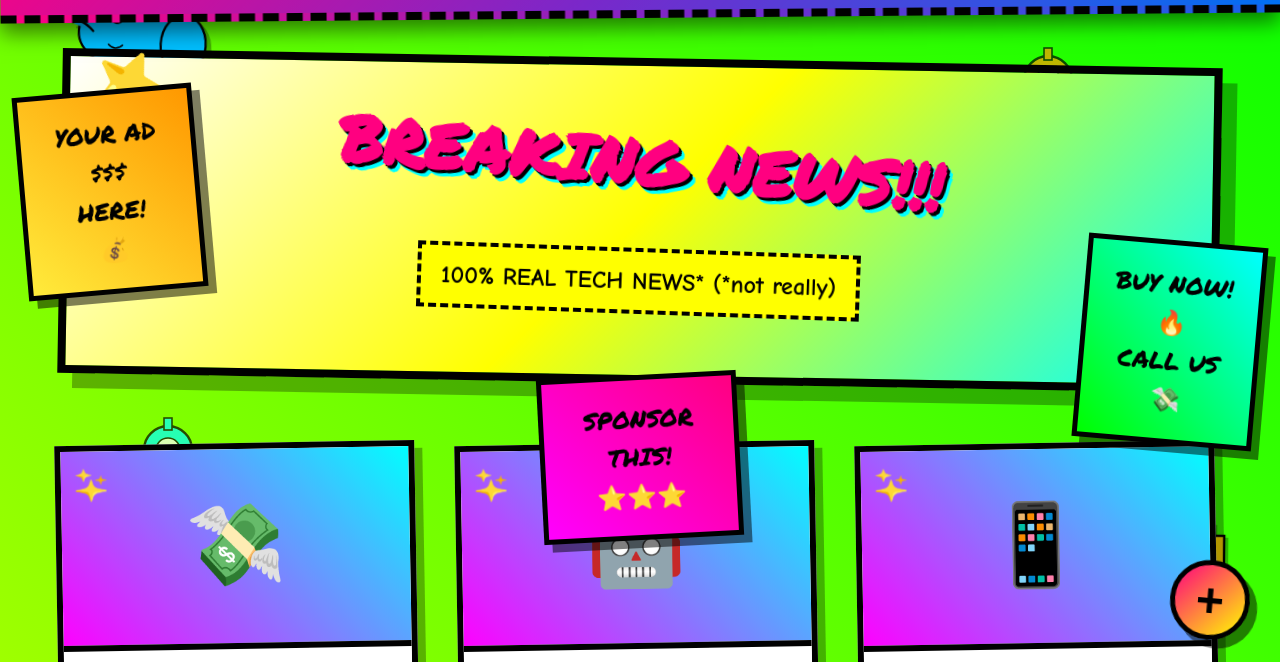
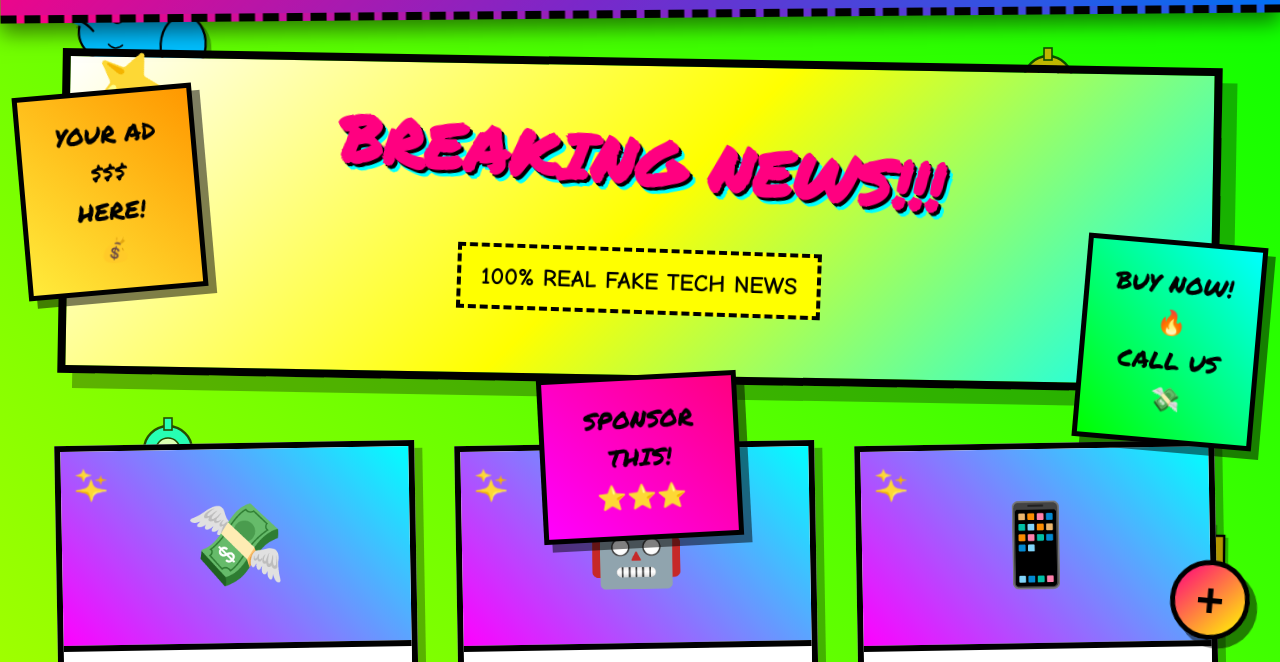
Before and after one commit to gracean2/the-silicon-implant, a plain HTML site: page index.html in a window 1280 px wide. Shown: the part 110-772 px from the top of the page. Drawn offline with Linux system fonts and the light colour scheme.

Commit message:
Update index.html

```diff
--- a/index.html
+++ b/index.html
@@ -642,7 +642,7 @@
     <div class="container">
         <div class="hero">
             <h1>BREAKING NEWS!!!</h1>
-            <p>100% REAL TECH NEWS* (*not really)</p>
+            <p>100% REAL FAKE TECH NEWS</p>
         </div>
 
         <div class="articles-grid" id="articlesGrid"></div>
```
